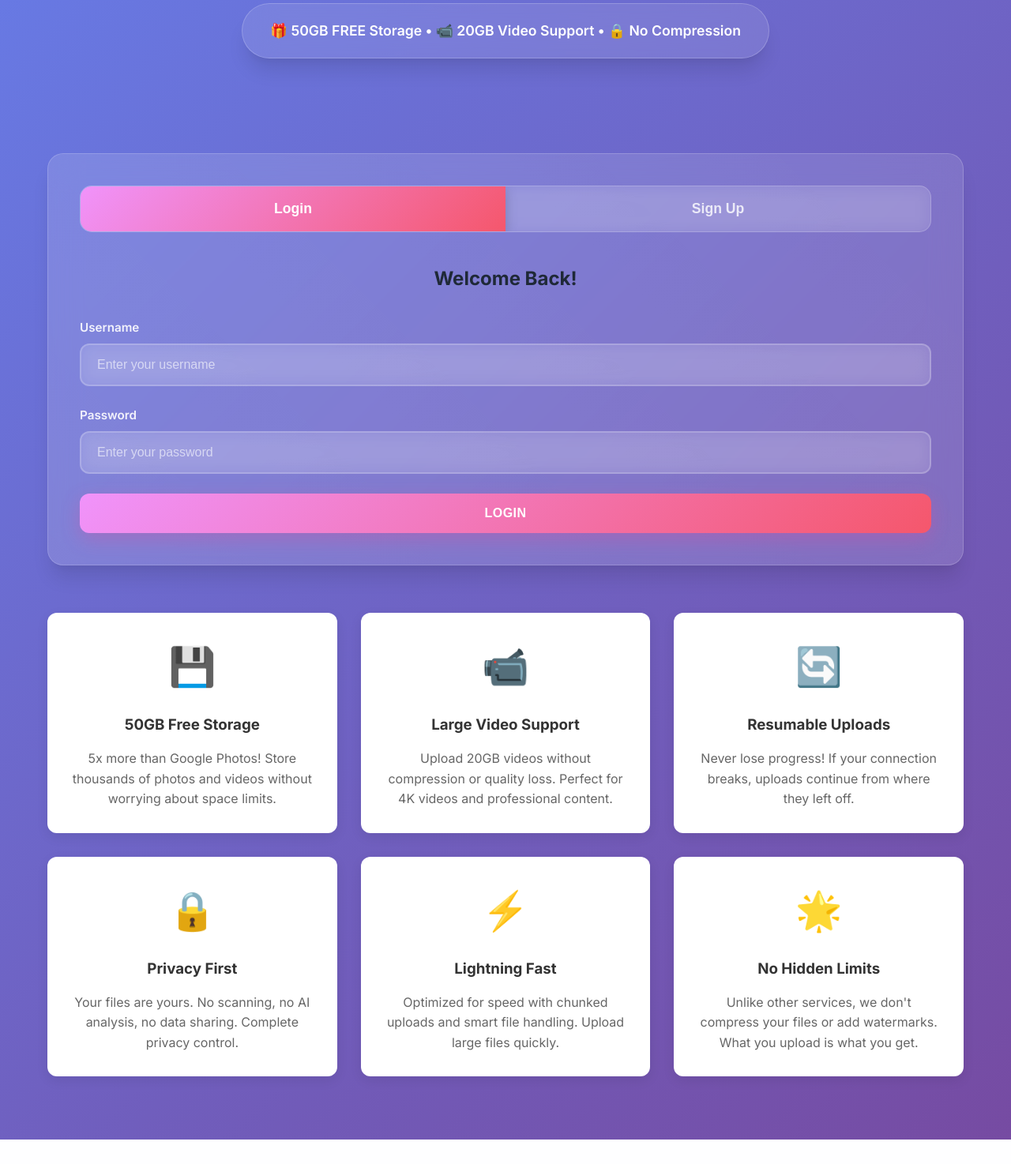
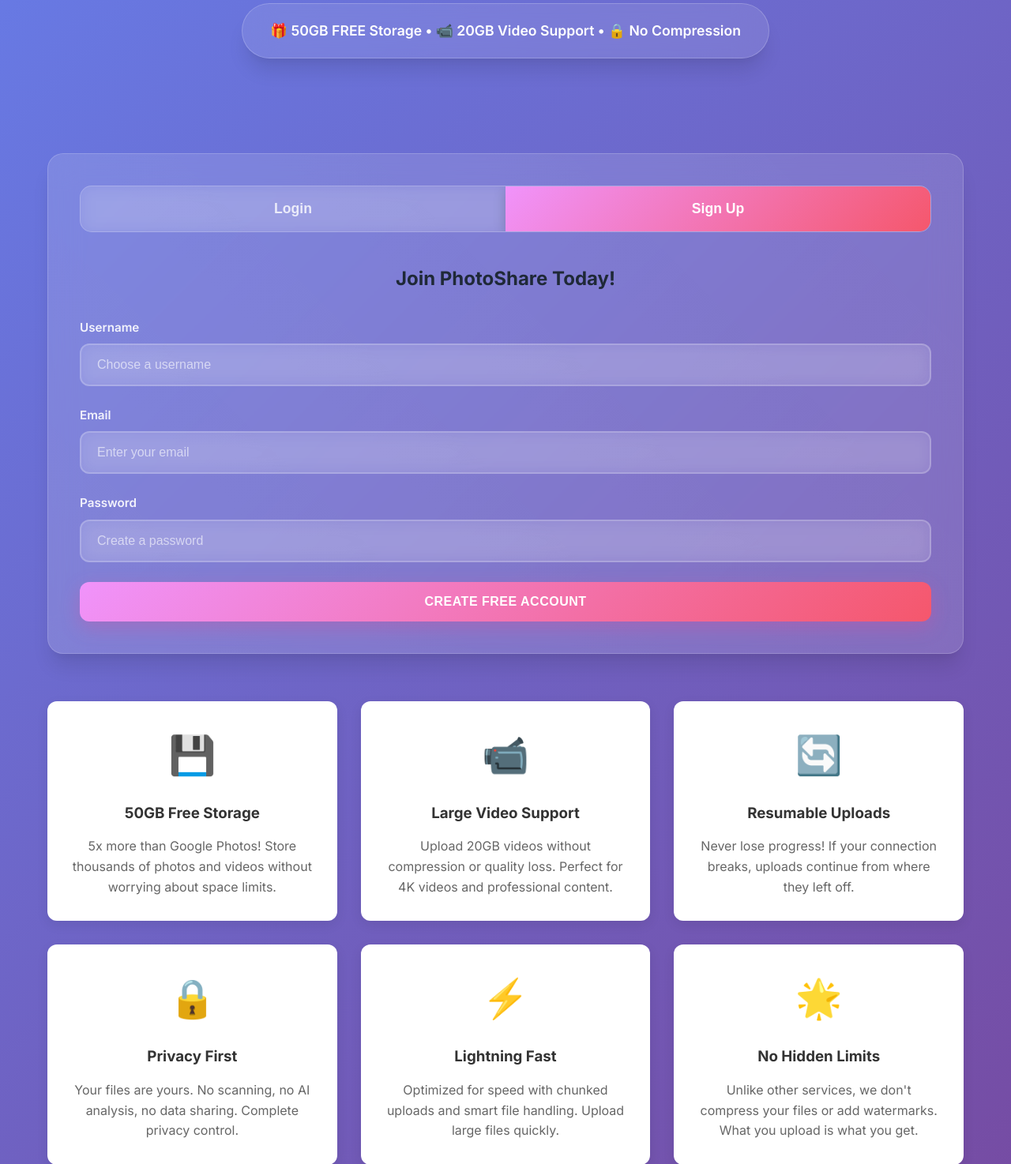
Before and after one commit to rgdevengineer/AVSS-App, a Flask app: page / in a window 1280 px wide. Shown: the part 289-1763 px from the top of the page at 79% size. Before the commit the page ends 1732 px from the top, so only its background shows below. Run offline with Flask 3, Linux system fonts and the light colour scheme; some libraries are stand-ins or nearby versions.

Commit message:
Fix signup functionality - add CORS support and improve form validation

```diff
--- a/app.py
+++ b/app.py
@@ -5,6 +5,7 @@ from flask_jwt_extended import JWTManager, create_access_token, create_refresh_t
 from werkzeug.utils import secure_filename
 from werkzeug.security import generate_password_hash, check_password_hash
 from config import Config
+from flask_cors import CORS
 import os
 import uuid
 import mimetypes
@@ -17,6 +18,9 @@ from services.ai_service import ai_service
 # -------------------
 app = Flask(__name__)
 app.config.from_object(Config)
+
+# Enable CORS
+CORS(app)
 
 # Setup database and migration
 db = SQLAlchemy(app)
--- a/requirements.txt
+++ b/requirements.txt
@@ -2,6 +2,7 @@ Flask==2.3.3
 Flask-SQLAlchemy==3.0.5
 Flask-Migrate==4.0.5
 Flask-JWT-Extended==4.5.3
+Flask-CORS==4.0.0
 Werkzeug==2.3.7
 boto3==1.28.0
 requests==2.31.0
--- a/templates/index.html
+++ b/templates/index.html
@@ -891,6 +891,11 @@
             document.querySelectorAll('.auth-tab')[0].classList.remove('active');
         }
 
+        // Initialize with signup form visible
+        document.addEventListener('DOMContentLoaded', function() {
+            showSignup();
+        });
+
         async function login() {
             const username = document.getElementById('loginUsername').value;
             const password = document.getElementById('loginPassword').value;
@@ -924,32 +929,51 @@
         }
 
         async function signup() {
-            const username = document.getElementById('signupUsername').value;
-            const email = document.getElementById('signupEmail').value;
+            const username = document.getElementById('signupUsername').value.trim();
+            const email = document.getElementById('signupEmail').value.trim();
             const password = document.getElementById('signupPassword').value;
 
+            console.log('Signup attempt:', { username, email, hasPassword: !!password });
+
             if (!username || !email || !password) {
-                alert('Please fill in all fields');
+                alert('Please fill in all fields (username, email, and password are required)');
                 return;
             }
 
-            try {
+            // Basic email validation
+            const emailRegex = /^[^\s@]+@[^\s@]+\.[^\s@]+$/;
+            if (!emailRegex.test(email)) {
+                alert('Please enter a valid email address');
+                return;
+            }
+
+            if (password.length < 6) {
+                alert('Password must be at least 6 characters long');
+                return;
+            }
+
+            try {
+                console.log('Sending signup request...');
                 const response = await fetch('/signup', {
                     method: 'POST',
                     headers: { 'Content-Type': 'application/json' },
                     body: JSON.stringify({ username, email, password })
                 });
 
+                console.log('Response status:', response.status);
+
                 const data = await response.json();
+                console.log('Response data:', data);
 
                 if (response.ok) {
-                    alert('Account created successfully! Please login.');
+                    alert('Account created successfully! Please login with your credentials.');
                     showLogin();
                 } else {
-                    alert('Signup failed: ' + data.message);
-                }
-            } catch (error) {
-                alert('Signup error: ' + error.message);
+                    alert('Signup failed: ' + (data.message || 'Unknown error'));
+                }
+            } catch (error) {
+                console.error('Signup error:', error);
+                alert('Signup error: ' + error.message + '\n\nPlease check your internet connection and try again.');
             }
         }
 
```
